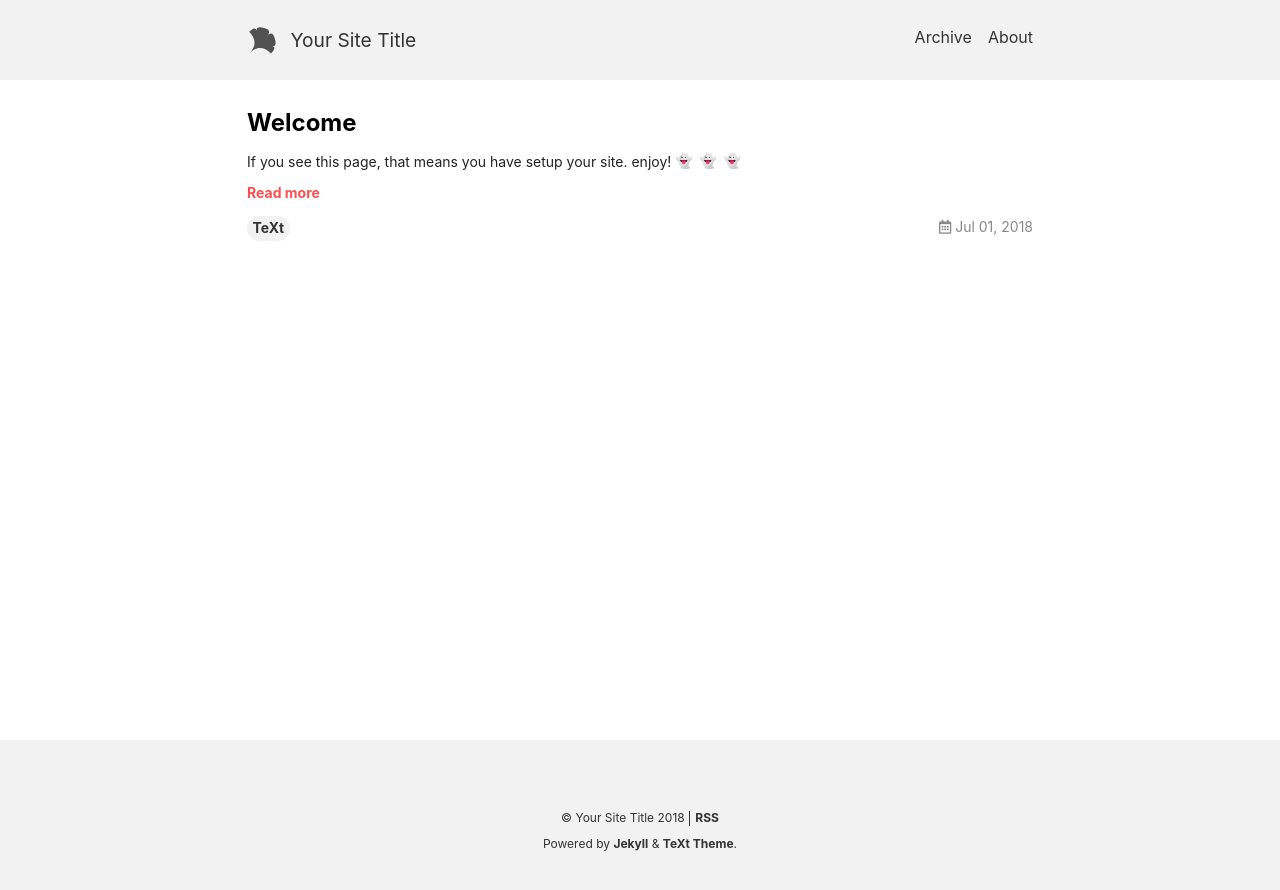
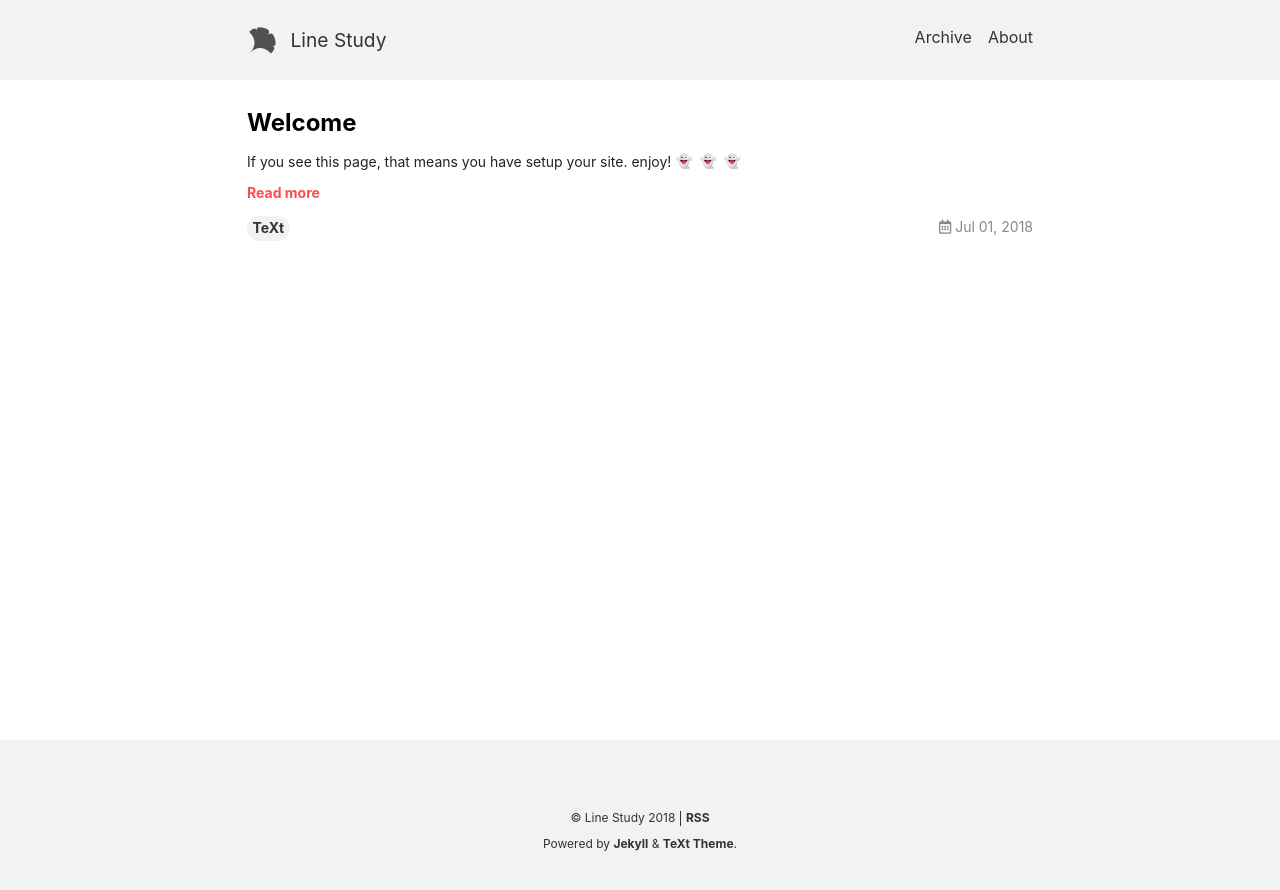
Before and after one commit to dev-boku/LineStudy, a Jekyll site: the page built from docs/index.html, in a window 1280 px wide. Shown: the top 890 px of the page. Built offline with Jekyll 4.4.1, drawn with Linux system fonts in a browser that asks for light colours; nearby versions of some CDN libraries; emoji names are drawn with the system emoji font; the list of posts is cut into pages by our own code.

Commit message:
test update config.yml

```diff
--- a/docs/_config.yml
+++ b/docs/_config.yml
@@ -17,10 +17,10 @@
 ## => Site Settings
 ##############################
 text_skin: default # "default" (default), "dark", "forest", "ocean", "chocolate", "orange"
-highlight_theme: default # "default" (default), "tomorrow", "tomorrow-night", "tomorrow-night-eighties", "tomorrow-night-blue", "tomorrow-night-bright"
+highlight_theme: tomorrow-night-eighties # "default" (default), "tomorrow", "tomorrow-night", "tomorrow-night-eighties", "tomorrow-night-blue", "tomorrow-night-bright"
 url     : # the base hostname & protocol for your site e.g. https://www.someone.com
-baseurl : # does not include hostname
-title   : Your Site Title
+baseurl : /LineStudy # does not include hostname
+title   : Line Study
 description: > # this means to ignore newlines until "Language & timezone"
   Your Site Description
 
@@ -35,7 +35,7 @@ timezone: # see https://en.wikipedia.org/wiki/List_of_tz_database_time_zones for
 ##############################
 author:
   type      : # "person" (default), "organization"
-  name      : Your Name
+  name      : Bok Da Hoon
   url       :
   avatar    : # path or url of avatar image
   bio       : I am an amazing person.
```
